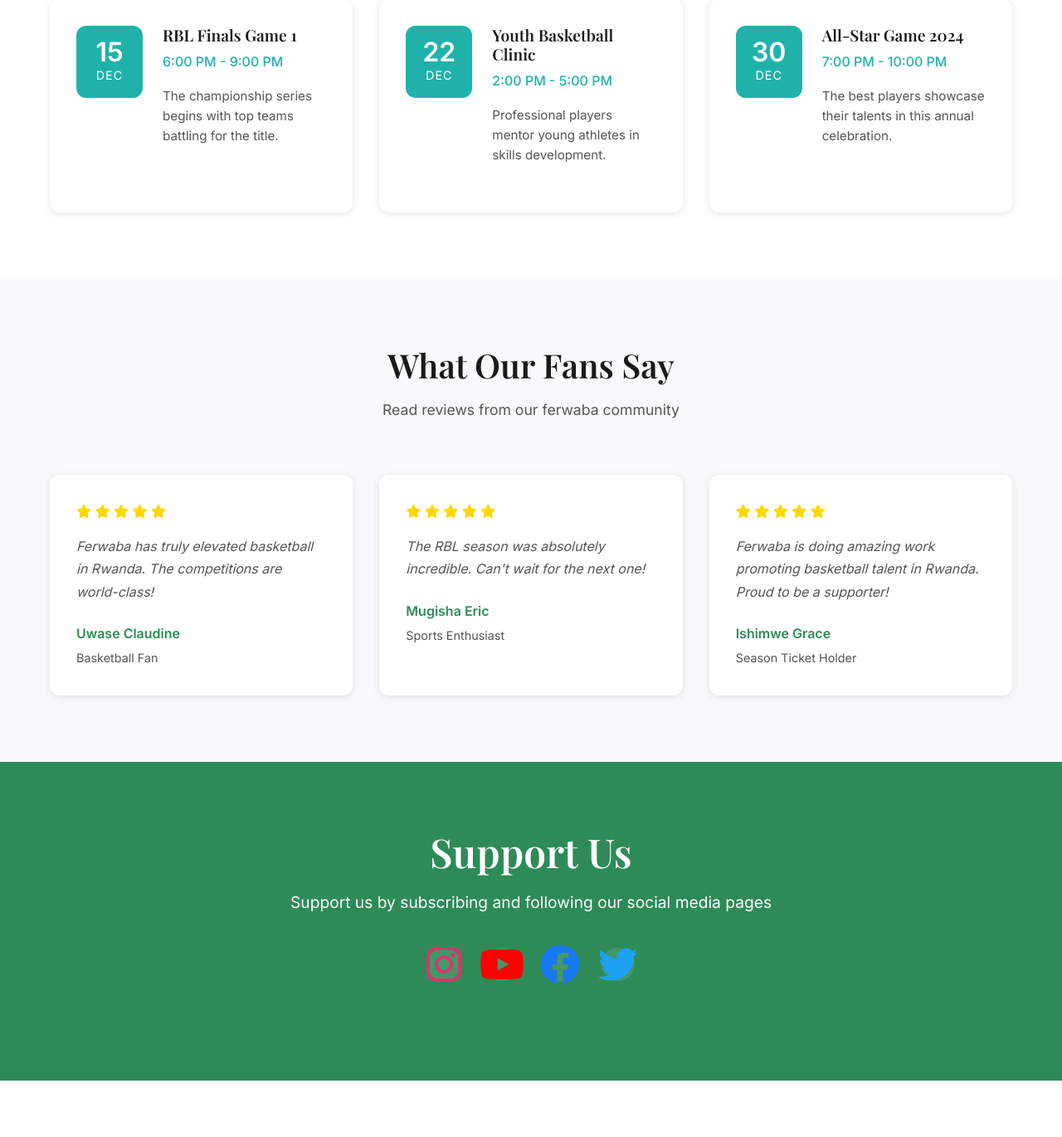
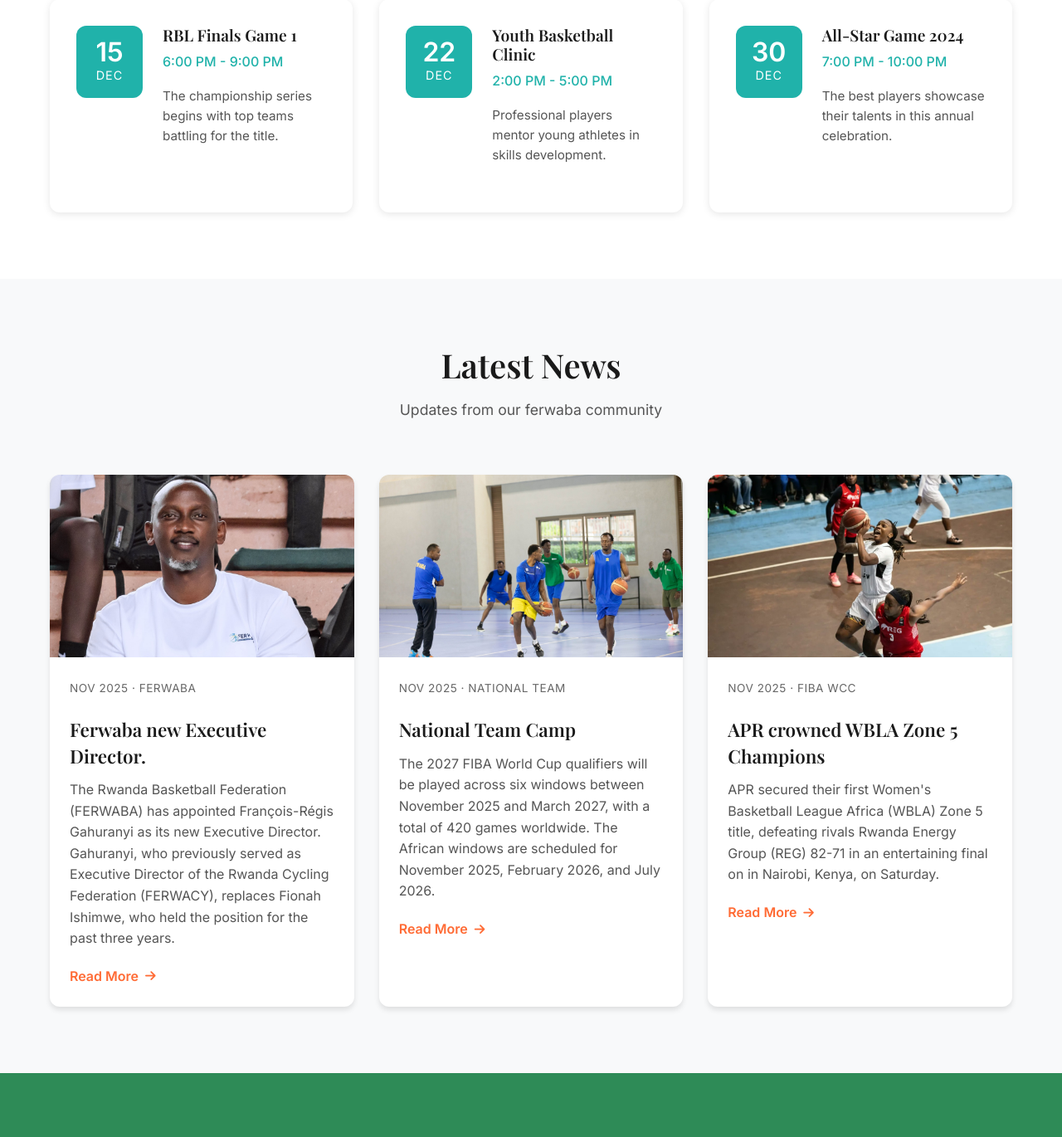
Before and after one commit to SamMeiz/ferwaba-website, a PHP site: page /ferwaba-main/index.php in a window 1280 px wide. Shown: the part 2075-3445 px from the top of the page at 83% size. Run offline with PHP 8.4, Linux system fonts and the light colour scheme.

Commit message:
news update

```diff
--- a/ferwaba-main/index.php
+++ b/ferwaba-main/index.php
@@ -245,58 +245,147 @@
         </div>
     </section>
 
-    <!-- Reviews Section -->
-    <section class="reviews-section">
+
+    <!-- News Section -->
+    <section class="news-section">
         <div class="container">
             <div class="section-header">
-                <h2>What Our Fans Say</h2>
-                <p>Read reviews from our ferwaba community</p>
+                <h2>Latest News</h2>
+                <p>Updates from our ferwaba community</p>
             </div>
-            <div class="reviews-grid" id="reviews-container">
-                <div class="review-card">
-                    <div class="review-rating">
-                        <i class="fas fa-star"></i>
-                        <i class="fas fa-star"></i>
-                        <i class="fas fa-star"></i>
-                        <i class="fas fa-star"></i>
-                        <i class="fas fa-star"></i>
+            <div class="news-grid">
+                <div class="news-card">
+                    <div class="news-image">
+                        <img src="assets/images/ferwa.jpg" alt="RBL Season Highlights">
                     </div>
-                    <p class="review-text">Ferwaba has truly elevated basketball in Rwanda. The competitions are world-class!</p>
-                    <div class="review-author">
-                        <strong>Uwase Claudine</strong>
-                        <span>Basketball Fan</span>
+                    <div class="news-details">
+                        <span class="news-meta">Nov 2025 · Ferwaba</span>
+                        <h3> Ferwaba new Executive Director.</h3>
+                        <p>The Rwanda Basketball Federation (FERWABA) has appointed François-Régis Gahuranyi as its new Executive Director.
+
+Gahuranyi, who previously served as Executive Director of the Rwanda Cycling Federation (FERWACY), replaces Fionah Ishimwe, who held the position for the past three years.</p>
+                        <a href="#" class="news-link">Read More <i class="fas fa-arrow-right"></i></a>
                     </div>
                 </div>
-                <div class="review-card">
-                    <div class="review-rating">
-                        <i class="fas fa-star"></i>
-                        <i class="fas fa-star"></i>
-                        <i class="fas fa-star"></i>
-                        <i class="fas fa-star"></i>
-                        <i class="fas fa-star"></i>
+                <div class="news-card">
+                    <div class="news-image">
+                        <img src="assets/images/nat.jpg" alt="National Team Camp">
                     </div>
-                    <p class="review-text">The RBL season was absolutely incredible. Can't wait for the next one!</p>
-                    <div class="review-author">
-                        <strong>Mugisha Eric</strong>
-                        <span>Sports Enthusiast</span>
+                    <div class="news-details">
+                        <span class="news-meta">Nov 2025 · National Team</span>
+                        <h3>National Team Camp</h3>
+                        <p>The 2027 FIBA World Cup qualifiers will be played across six windows between November 2025 and March 2027, with a total of 420 games worldwide. The African windows are scheduled for November 2025, February 2026, and July 2026.</p>
+                        <a href="#" class="news-link">Read More <i class="fas fa-arrow-right"></i></a>
                     </div>
                 </div>
-                <div class="review-card">
-                    <div class="review-rating">
-                        <i class="fas fa-star"></i>
-                        <i class="fas fa-star"></i>
-                        <i class="fas fa-star"></i>
-                        <i class="fas fa-star"></i>
-                        <i class="fas fa-star"></i>
+                <div class="news-card">
+                    <div class="news-image">
+                        <img src="assets/images/apr.jpg" alt="Youth Development Program">
                     </div>
-                    <p class="review-text">Ferwaba is doing amazing work promoting basketball talent in Rwanda. Proud to be a supporter!</p>
-                    <div class="review-author">
-                        <strong>Ishimwe Grace</strong>
-                        <span>Season Ticket Holder</span>
+                    <div class="news-details">
+                        <span class="news-meta">Nov 2025 · Fiba Wcc</span>
+                        <h3>APR crowned WBLA Zone 5 Champions</h3>
+                        <p>APR secured their first Women's Basketball League Africa (WBLA) Zone 5 title, defeating rivals Rwanda Energy Group (REG) 82-71 in an entertaining final on in Nairobi, Kenya, on Saturday.</p>
+                        <a href="#" class="news-link">Read More <i class="fas fa-arrow-right"></i></a>
                     </div>
                 </div>
             </div>
         </div>
+        <style>
+            .news-section {
+                padding: 80px 0;
+                background-color: #f8f9fa;
+            }
+
+            .news-grid {
+                display: grid;
+                grid-template-columns: repeat(auto-fit, minmax(300px, 1fr));
+                gap: 30px;
+                margin-top: 40px;
+            }
+
+            .news-card {
+                background: white;
+                border-radius: 12px;
+                overflow: hidden;
+                box-shadow: 0 4px 6px rgba(0, 0, 0, 0.1);
+                transition: transform 0.3s ease, box-shadow 0.3s ease;
+            }
+
+            .news-card:hover {
+                transform: translateY(-5px);
+                box-shadow: 0 8px 15px rgba(0, 0, 0, 0.15);
+            }
+
+            .news-image {
+                width: 100%;
+                height: 220px;
+                overflow: hidden;
+            }
+
+            .news-image img {
+                width: 100%;
+                height: 100%;
+                object-fit: cover;
+                transition: transform 0.3s ease;
+            }
+
+            .news-card:hover .news-image img {
+                transform: scale(1.1);
+            }
+
+            .news-details {
+                padding: 24px;
+            }
+
+            .news-meta {
+                display: inline-block;
+                font-size: 0.85rem;
+                color: #666;
+                text-transform: uppercase;
+                letter-spacing: 0.5px;
+                margin-bottom: 12px;
+            }
+
+            .news-details h3 {
+                margin: 12px 0;
+                font-size: 1.4rem;
+                font-weight: 600;
+                color: #1a1a1a;
+                line-height: 1.4;
+            }
+
+            .news-details p {
+                margin: 12px 0 20px;
+                font-size: 1rem;
+                color: #555;
+                line-height: 1.6;
+            }
+
+            .news-link {
+                display: inline-flex;
+                align-items: center;
+                gap: 8px;
+                color: #ff6b35;
+                font-weight: 600;
+                text-decoration: none;
+                transition: gap 0.3s ease;
+            }
+
+            .news-link:hover {
+                gap: 12px;
+            }
+
+            .news-link i {
+                font-size: 0.9rem;
+            }
+
+            @media (max-width: 768px) {
+                .news-grid {
+                    grid-template-columns: 1fr;
+                }
+            }
+        </style>
     </section>
 
     <!-- Support CTA -->
--- a/includes/header.php
+++ b/includes/header.php
@@ -53,9 +53,9 @@
                         <li><a href="<?php echo asset_url('players.php#leaderboards'); ?>">Leaderboards</a></li>
                     </ul>
                 </li>
-                <li class="has-sub">
+                <!-- <li class="has-sub">
                     <a href="<?php echo asset_url('national-team.php'); ?>" class="<?php echo is_active(asset_url('national-team.php'), $current_page, $current_path) ? 'active' : ''; ?>">National Teams</a>
-                </li>
+                </li> -->
                 <li class="has-sub">
                     <a href="<?php echo asset_url('games.php'); ?>" class="<?php echo is_active(asset_url('games.php'), $current_page, $current_path) ? 'active' : ''; ?>">Games</a>
                 </li>
```
Also changed, not shown: ferwaba-main/news.php (added, +182 -0 lines), ferwaba-main/assets/images/apr.jpg (added), ferwaba-main/assets/images/ferwa.jpg (added), ferwaba-main/assets/images/nat.jpg (added).
